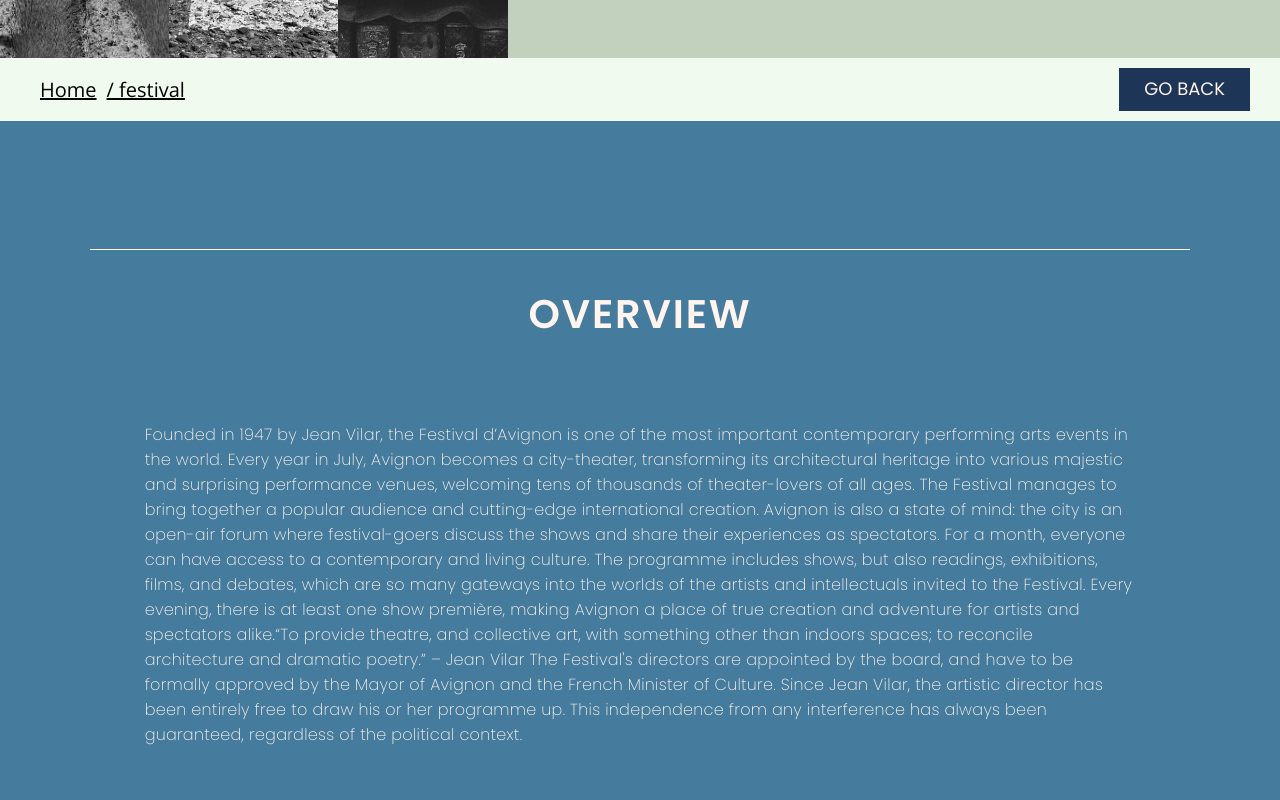
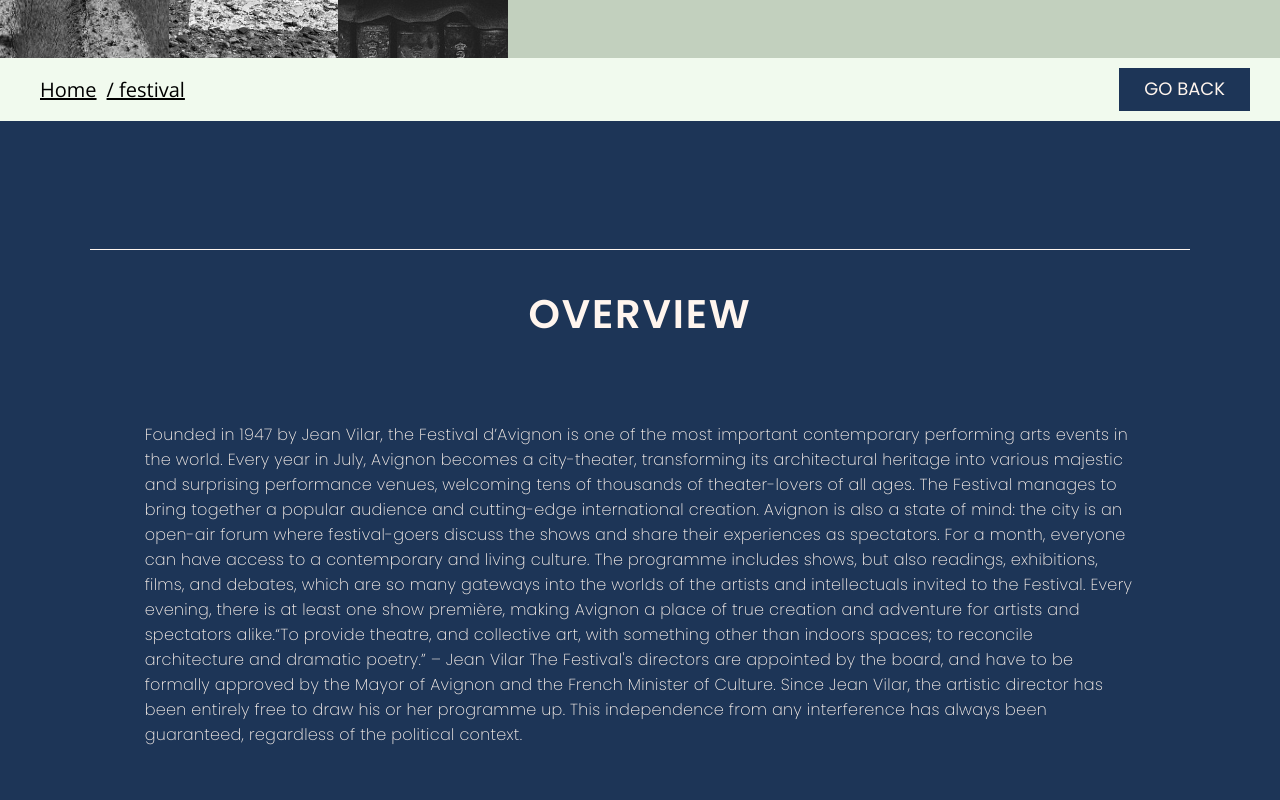
Before and after one commit to AndreaPrati98/Polimi--Hypermedia---project, a Nuxt app: page /festival in a window 1280 px wide. Shown: the part 620-1420 px from the top of the page. Built offline with nearby package versions, Linux system fonts and the light colour scheme; a web font is replaced by a local one.

Commit message:
correction error page and improving accessibility on subheader component

```diff
--- a/components/information-components/SubheaderComponent.vue
+++ b/components/information-components/SubheaderComponent.vue
@@ -51,7 +51,7 @@ export default {
     margin: 2% 0;
     padding: 7% 7%;
 
-    font-weight: 200;
+    font-weight: 400;
     font-size: 20px;
     color: var(--palette-blue);
     letter-spacing: 1.4px;
--- a/layouts/error.vue
+++ b/layouts/error.vue
@@ -1,6 +1,6 @@
 <template>
     <section class="section">
-        <h1>Something wrong happend!</h1>
+        <h1>Something wrong happened!</h1>
         <h2>{{error.message}}</h2>
         <img src="~/assets/images/icons/facepalm-oh-no.gif" alt="funny oh-no image" class="gif"/>
         <button-standard btnDst="/" btnText="Return to Home" class="button"/>
--- a/nuxt.config.js
+++ b/nuxt.config.js
@@ -58,8 +58,8 @@ export default {
   // Axios module configuration: https://go.nuxtjs.dev/config-axios
   axios: {
     // Workaround to avoid enforcing hard-coded localhost:3000: https://github.com/nuxt-community/axios-module/issues/308
-    // baseURL: 'http://localhost:3000'
-    baseURL: 'https://polimi-hypermedia-new-wave.herokuapp.com'
+    baseURL: 'http://localhost:3000'
+    // baseURL: 'https://polimi-hypermedia-new-wave.herokuapp.com'
   },
 
   // Build Configuration: https://go.nuxtjs.dev/config-build
--- a/pages/festival.vue
+++ b/pages/festival.vue
@@ -178,8 +178,9 @@ export default {
 }
 
 .subheader {
-  background-color: var(--palette-soft-blue);
+  background-color: var(--palette-blue);
   color: var(--text-color-light);
+
 }
 
 .history-section {
```
